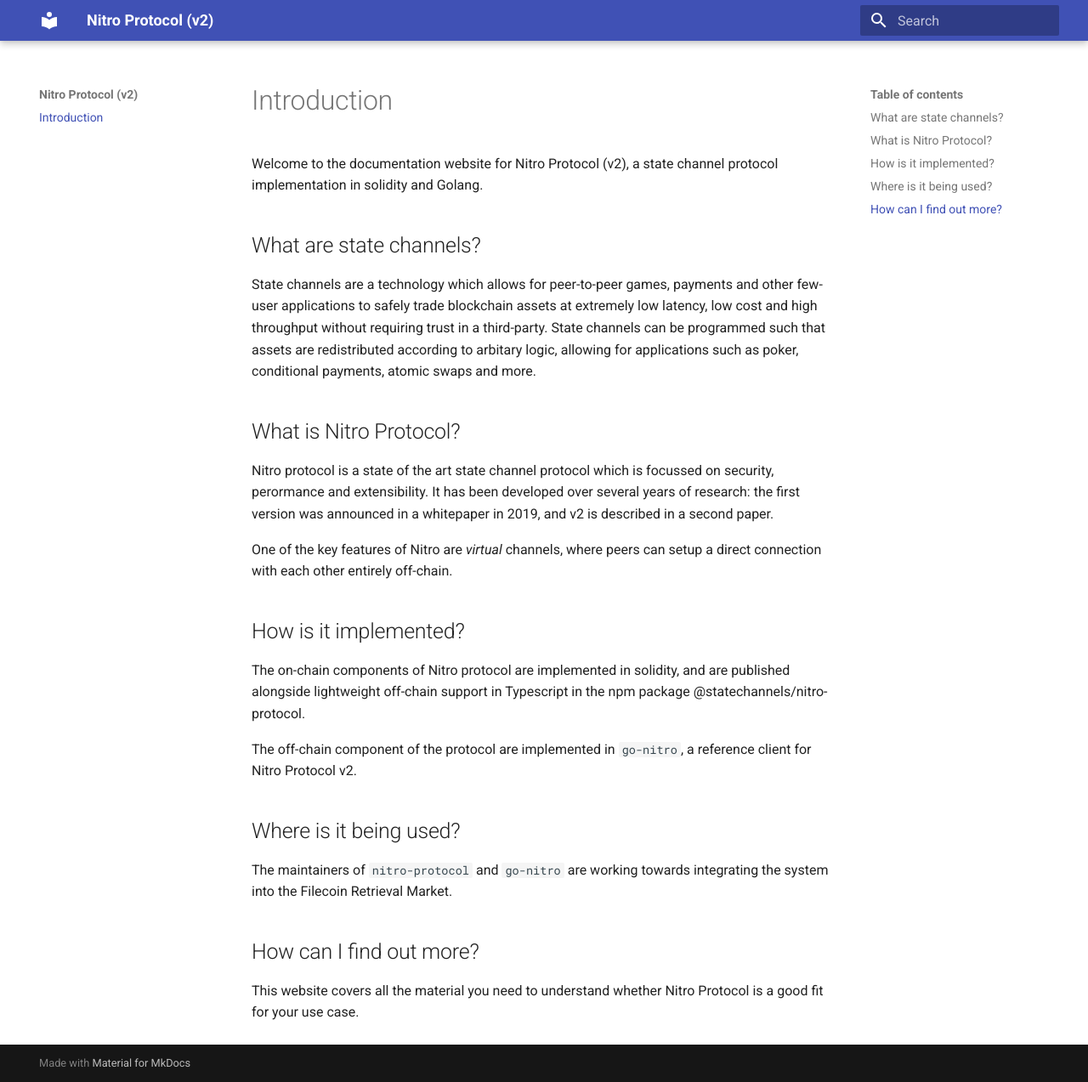
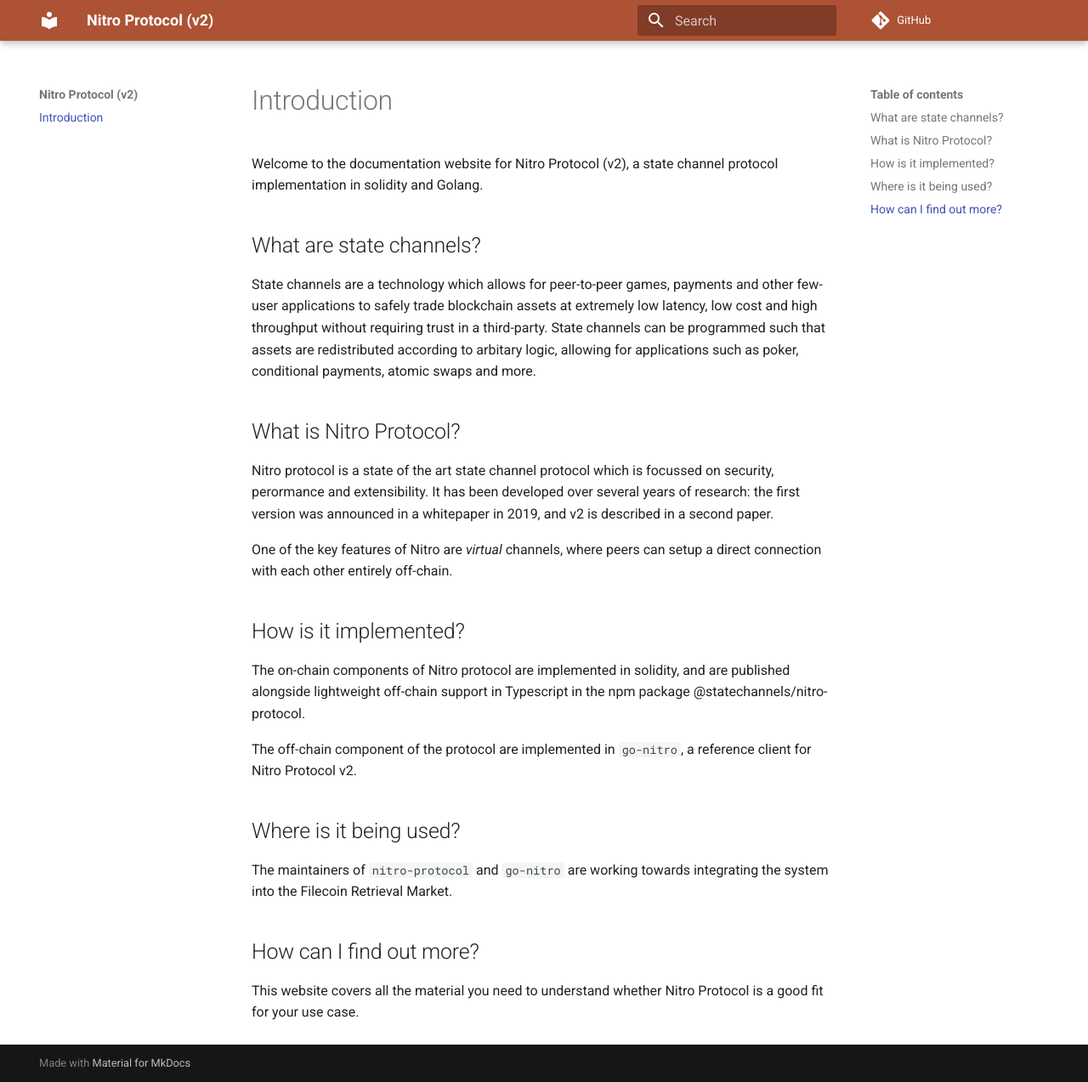
Before and after one commit to statechannels/go-nitro, an MkDocs documentation site: the page built from docs/index.md, in a window 1280 px wide and 1273 px high. Shown: the whole window at 85% size. Built offline with MkDocs 1.6.1 and Material for MkDocs 9.7.7, drawn with Linux system fonts in a browser that asks for light colours; comment, search, counter and statistics services are not loaded.

Commit message:
color scheme

```diff
--- /dev/null
+++ b/docs/stylesheets/extra.css
@@ -0,0 +1,5 @@
+[data-md-color-scheme="magmo.com"] {
+  --md-primary-fg-color: #ad5235;
+  --md-primary-fg-color--light: #f06000;
+  --md-primary-fg-color--dark: #707070;
+}
--- a/mkdocs.yml
+++ b/mkdocs.yml
@@ -1,3 +1,8 @@
 site_name: Nitro Protocol (v2)
+repo_url: https://github.com/statechannels/go-nitro
 theme:
   name: material
+  palette:
+    scheme: magmo.com
+extra_css:
+  - stylesheets/extra.css
```
